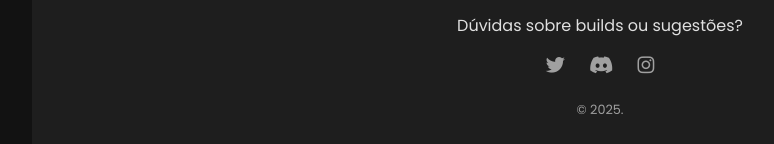
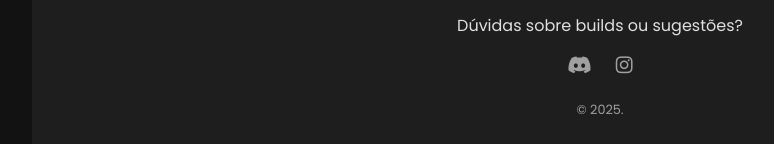
Before and after one commit to LucasGabrielPaes/Site-Para-entrega-final, a plain HTML site: page index.html in a window 1280 px wide. Shown: the part 2301-2445 px from the top of the page, without its empty margins (40-814 px from the left). Drawn offline with Linux system fonts and the light colour scheme.

Commit message:
Update index.html

```diff
--- a/index.html
+++ b/index.html
@@ -165,11 +165,16 @@
         <div class="footer-content">
             <h3>Fale Conosco</h3>
             <p>Dúvidas sobre builds ou sugestões?</p>
-            <div class="socials" style="margin-top: 15px;">
-                <i class="fab fa-twitter"></i>
-                <i class="fab fa-discord"></i>
-                <i class="fab fa-instagram"></i>
-            </div>
+           <div class="socials" style="margin-top: 15px;">
+    <a href="https://discord.gg/paes.alucas" target="_blank">
+        <i class="fab fa-discord"></i>
+    </a>
+
+    <a href="https://instagram.com/paes.alucas" target="_blank">
+        <i class="fab fa-instagram"></i>
+    </a>
+</div>
+
             <p style="margin-top: 20px; font-size: 0.8rem; color: var(--text-muted);">&copy; 2025.</p>
         </div>
 
@@ -177,4 +182,5 @@
 
     <script src="script.js"></script>
 </body>
+
 </html>
```
